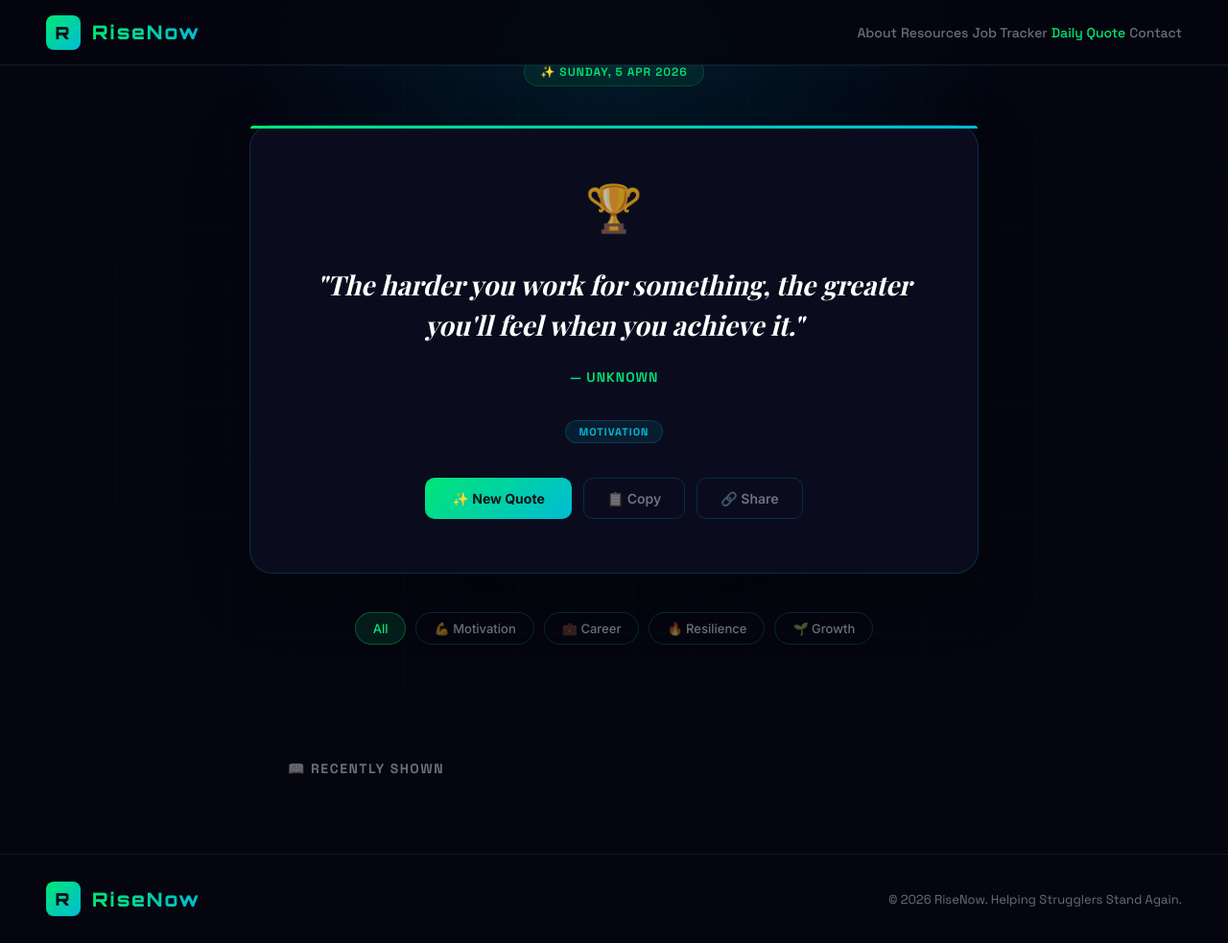
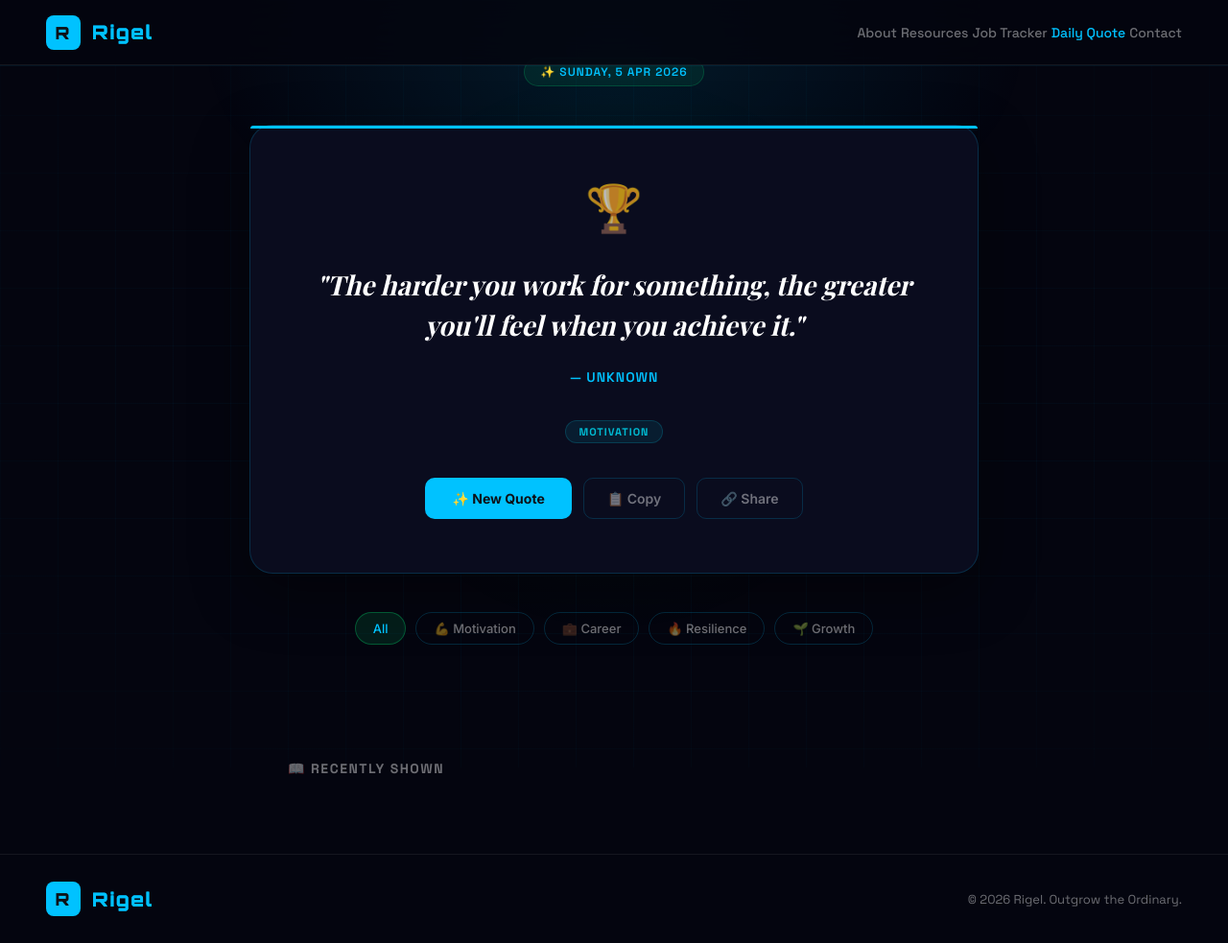
Before and after one commit to BHASKAR0111/Rise-Now, a plain HTML site: page daily-quote.html in a window 1280 px wide. Shown: the whole page at 96% size. Drawn offline with nearby package versions, Linux system fonts and the light colour scheme; a web font is replaced by a local one.

Commit message:
Update daily-quote.html

```diff
--- a/daily-quote.html
+++ b/daily-quote.html
@@ -3,19 +3,19 @@
 <head>
   <meta charset="UTF-8" />
   <meta name="viewport" content="width=device-width, initial-scale=1.0"/>
-    <meta name="description" content="RiseNow — Helping Strugglers Stand Again. A fully responsive career guidance & motivation platform built for job seekers, career switchers, and people starting over."/>
-  <meta property="og:title" content="RiseNow — Stand Again"/>
+    <meta name="description" content="Rigel — Outgrow the Ordinary. A fully responsive career guidance & motivation platform built for job seekers, career switchers, and people starting over."/>
+  <meta property="og:title" content="Rigel — Outgrow"/>
   <meta property="og:description" content="Free career paths, daily motivation, real success stories and powerful tools — all in one platform."/>
   <meta property="og:type" content="website"/>
-  <title>Daily Quote | RiseNow</title>
+  <title>Daily Quote | Rigel</title>
   <style>
     @import url('https://fonts.googleapis.com/css2?family=Inter:wght@300;400;500;600;700;800;900&family=Playfair+Display:ital,wght@0,700;1,700&display=swap');
 
     * { margin: 0; padding: 0; box-sizing: border-box; }
 
     :root {
-      --green: #00e676;
-      --teal: #00bcd4;
+      --blue: #00C2FF;
+      --blue-dim: #0090CC;
       --bg: #0d1117;
       --card: #161b22;
       --border: rgba(255,255,255,0.07);
@@ -42,18 +42,18 @@
     .nav-logo { display: flex; align-items: center; gap: 10px; text-decoration: none; }
     .logo-r {
       width: 36px; height: 36px; border-radius: 8px;
-      background: linear-gradient(135deg, var(--green), var(--teal));
+      background: linear-gradient(135deg, var(--blue), var(--blue));
       display: flex; align-items: center; justify-content: center;
       font-size: 18px; font-weight: 900; color: #0d1117;
     }
     .logo-name {
       font-size: 20px; font-weight: 800;
-      background: linear-gradient(90deg, var(--green), var(--teal));
-      -webkit-background-clip: text; -webkit-text-fill-color: transparent; background-clip: text;
+      background: linear-gradient(90deg, var(--blue), var(--blue));
+      color: var(--blue); background-clip: text;
     }
     .nav-links { display: flex; gap: 32px; list-style: none; }
     .nav-links a { text-decoration: none; color: var(--muted); font-size: 14px; font-weight: 500; }
-    .nav-links a:hover, .nav-links a.active { color: var(--green); }
+    .nav-links a:hover, .nav-links a.active { color: var(--blue); }
 
     /* MAIN QUOTE SECTION */
     .quote-section {
@@ -75,7 +75,7 @@
     .date-badge {
       display: inline-flex; align-items: center; gap: 8px;
       background: rgba(0,230,118,0.08); border: 1px solid rgba(0,230,118,0.2);
-      color: var(--green); font-size: 12px; font-weight: 600;
+      color: var(--blue); font-size: 12px; font-weight: 600;
       padding: 6px 16px; border-radius: 20px;
       letter-spacing: 1px; text-transform: uppercase;
       margin-bottom: 40px; position: relative; z-index: 1;
@@ -97,7 +97,7 @@
       content: '';
       position: absolute; top: 0; left: 0; right: 0;
       height: 3px;
-      background: linear-gradient(90deg, var(--green), var(--teal));
+      background: linear-gradient(90deg, var(--blue), var(--blue));
       border-radius: 24px 24px 0 0;
     }
 
@@ -122,7 +122,7 @@
     .quote-author {
       font-size: 14px;
       font-weight: 600;
-      color: var(--green);
+      color: var(--blue);
       letter-spacing: 1px;
       text-transform: uppercase;
       margin-bottom: 36px;
@@ -145,7 +145,7 @@
 
     .btn-new {
       padding: 12px 28px;
-      background: linear-gradient(135deg, var(--green), var(--teal));
+      background: linear-gradient(135deg, var(--blue), var(--blue));
       border: none; border-radius: 10px;
       color: #0d1117; font-size: 14px; font-weight: 700;
       cursor: pointer; font-family: 'Inter', sans-serif;
@@ -164,7 +164,7 @@
     }
     .btn-copy:hover, .btn-share:hover {
       border-color: rgba(0,230,118,0.3);
-      color: var(--green);
+      color: var(--blue);
     }
 
     /* CATEGORY FILTER */
@@ -180,11 +180,11 @@
       cursor: pointer; transition: all 0.2s;
       font-family: 'Inter', sans-serif;
     }
-    .cat-btn:hover { border-color: rgba(0,230,118,0.3); color: var(--green); }
+    .cat-btn:hover { border-color: rgba(0,230,118,0.3); color: var(--blue); }
     .cat-btn.active {
       background: rgba(0,230,118,0.1);
       border-color: rgba(0,230,118,0.3);
-      color: var(--green);
+      color: var(--blue);
     }
 
     /* QUOTE HISTORY */
@@ -216,7 +216,7 @@
       color: rgba(255,255,255,0.7); line-height: 1.6; flex: 1;
     }
     .history-author {
-      font-size: 12px; color: var(--green);
+      font-size: 12px; color: var(--blue);
       font-weight: 600; margin-top: 4px;
       font-family: 'Inter', sans-serif;
       font-style: normal;
@@ -237,7 +237,7 @@
 <nav>
   <a href="index.html" class="nav-logo">
     <div class="logo-r">R</div>
-    <div class="logo-name">RiseNow</div>
+    <div class="logo-name">Rigel</div>
   </a>
   <ul class="nav-links">
     <li><a href="index.html#about">About</a></li>
@@ -286,9 +286,9 @@
 <footer>
   <a href="index.html" class="nav-logo">
     <div class="logo-r">R</div>
-    <div class="logo-name">RiseNow</div>
+    <div class="logo-name">Rigel</div>
   </a>
-  <p>© 2026 RiseNow. Helping Strugglers Stand Again.</p>
+  <p>© 2026 Rigel. Outgrow the Ordinary.</p>
 </footer>
 
 <script>
@@ -381,9 +381,9 @@
 
   function shareQuote() {
     if (!currentQuote) return;
-    const text = `"${currentQuote.text}" — ${currentQuote.author}\n\nvia RiseNow 🚀`;
+    const text = `"${currentQuote.text}" — ${currentQuote.author}\n\nvia Rigel 🚀`;
     if (navigator.share) {
-      navigator.share({ title: 'Daily Quote | RiseNow', text });
+      navigator.share({ title: 'Daily Quote | Rigel', text });
     } else {
       copyQuote();
     }
```
